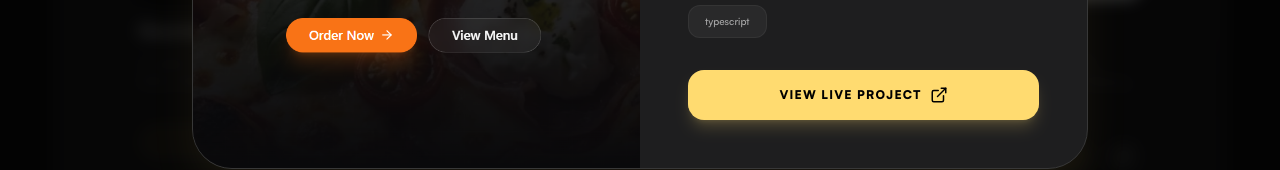
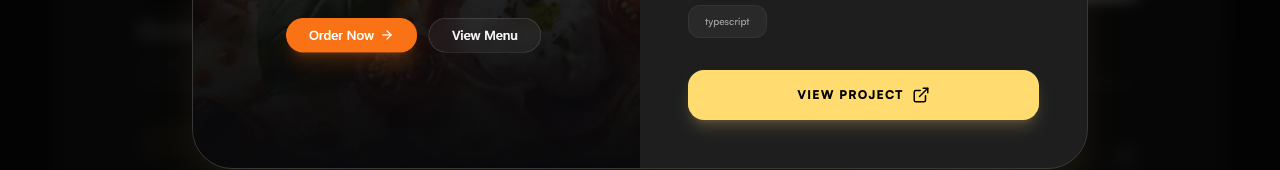
Before and after one commit to moshika38/Portfolio, a Next.js app: page /projects in a window 1280 px wide. Both pictures are taken after a click on the element 280 px from the left and 417 px from the top of the page. Shown: the part 497-667 px from the top of the page. Built offline with nearby package versions, Linux system fonts and the light colour scheme.

Commit message:
change btn name

```diff
--- a/components/ProjectModal.tsx
+++ b/components/ProjectModal.tsx
@@ -104,7 +104,7 @@ const ProjectModal: React.FC<ProjectModalProps> = ({
                   rel="noopener noreferrer"
                   className="flex-1 bg-primary text-black px-6 py-4 rounded-2xl font-black text-xs uppercase tracking-widest hover:bg-white transition-all flex items-center justify-center gap-2 group shadow-lg shadow-primary/20"
                 >
-                  View Live Project
+                  View Project
                   <ExternalLink
                     size={18}
                     className="group-hover:translate-x-0.5 group-hover:-translate-y-0.5 transition-transform"
```
